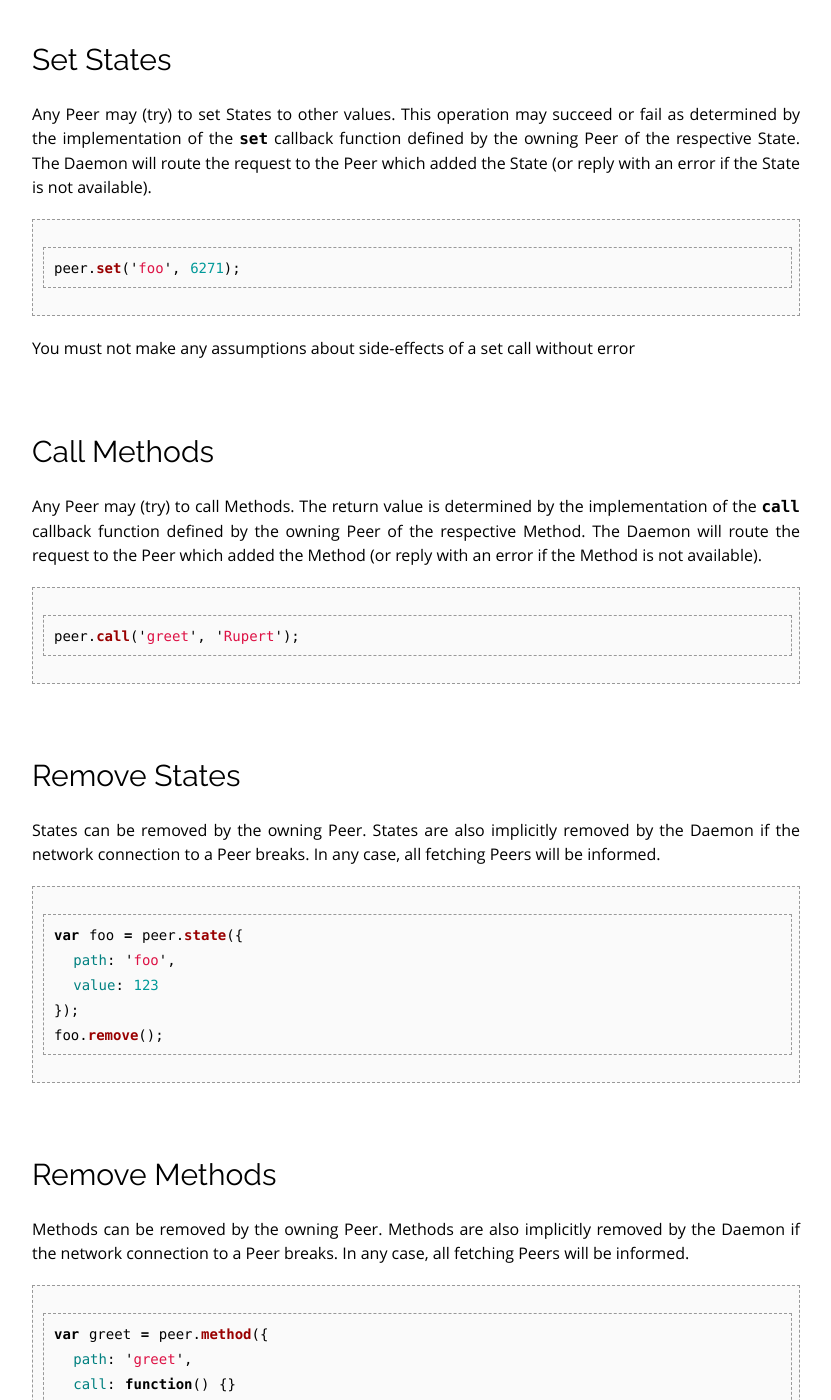
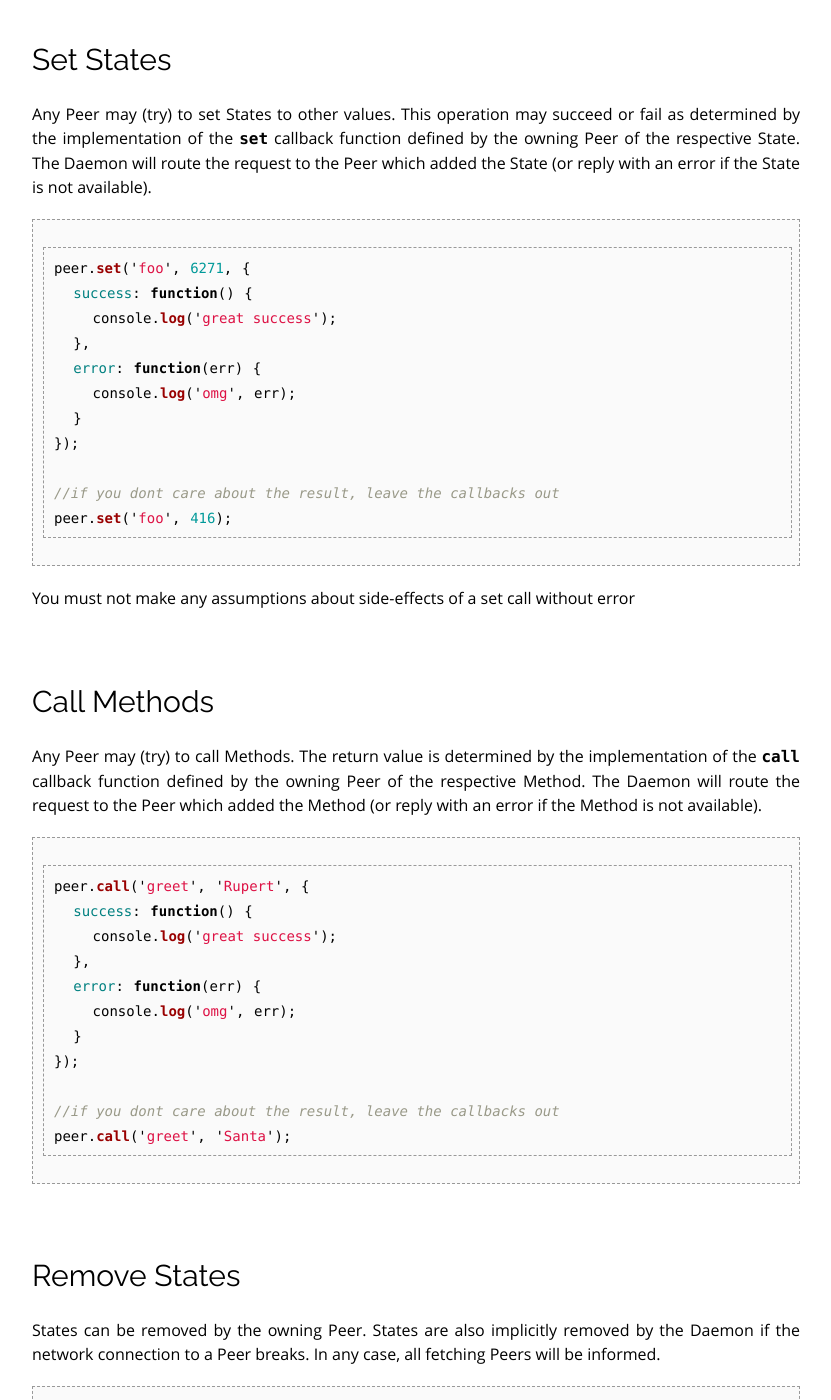
Before and after one commit to HBM/jet, a Jekyll site: the page built from index.md, in a window 1280 px wide and 1400 px high, scrolled down 4474 px. Shown: the whole window, without its empty margins (224-1055 px from the left). Built offline with Jekyll 4.4.1, drawn with Linux system fonts in a browser that asks for light colours; Markdown is read by kramdown in place of the engine named in the settings.

Commit message:
add callback handlers

````diff
--- a/index.md
+++ b/index.md
@@ -158,7 +158,17 @@ to the Peer which added the State (or reply with an error if the State is not
 available).
 
 ```javascript
-peer.set('foo', 6271);
+peer.set('foo', 6271, {
+  success: function() {
+    console.log('great success');
+  },
+  error: function(err) {
+    console.log('omg', err);
+  }
+});
+
+//if you dont care about the result, leave the callbacks out
+peer.set('foo', 416);
 ```
 
 You must not make any assumptions about side-effects of a set call without error
@@ -171,7 +181,17 @@ respective Method. The Daemon will route the request to the Peer which added the
 Method (or reply with an error if the Method is not available).
 
 ```javascript
-peer.call('greet', 'Rupert');
+peer.call('greet', 'Rupert', {
+  success: function() {
+    console.log('great success');
+  },
+  error: function(err) {
+    console.log('omg', err);
+  }
+});
+
+//if you dont care about the result, leave the callbacks out
+peer.call('greet', 'Santa');
 ```
 
 ## Remove States
````
